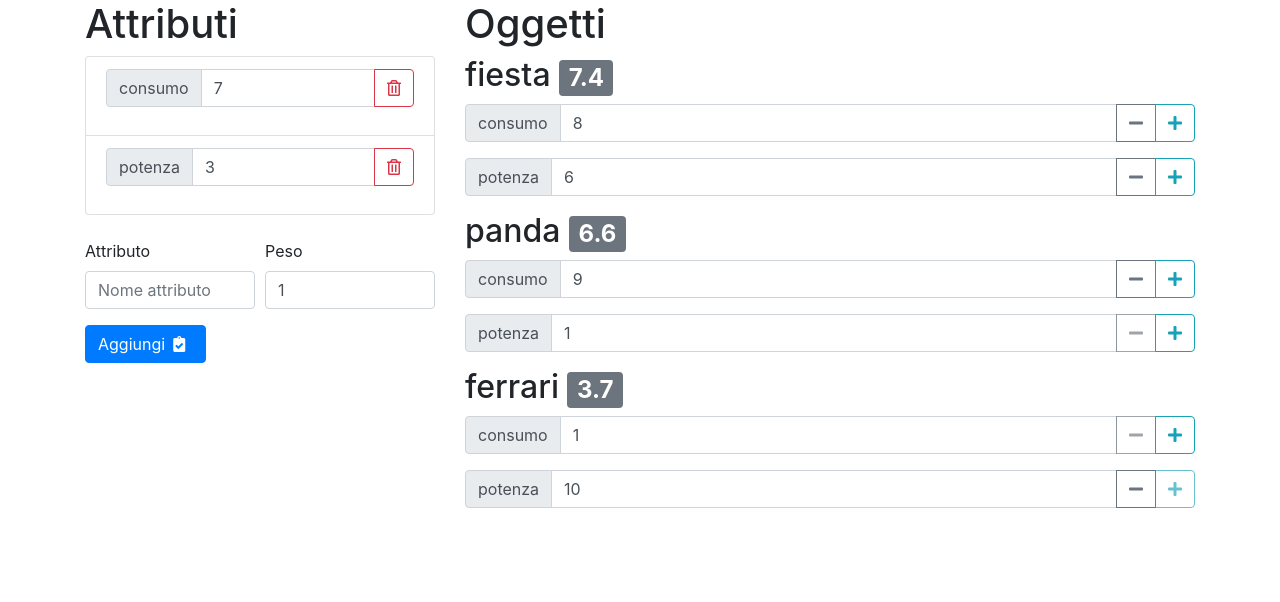
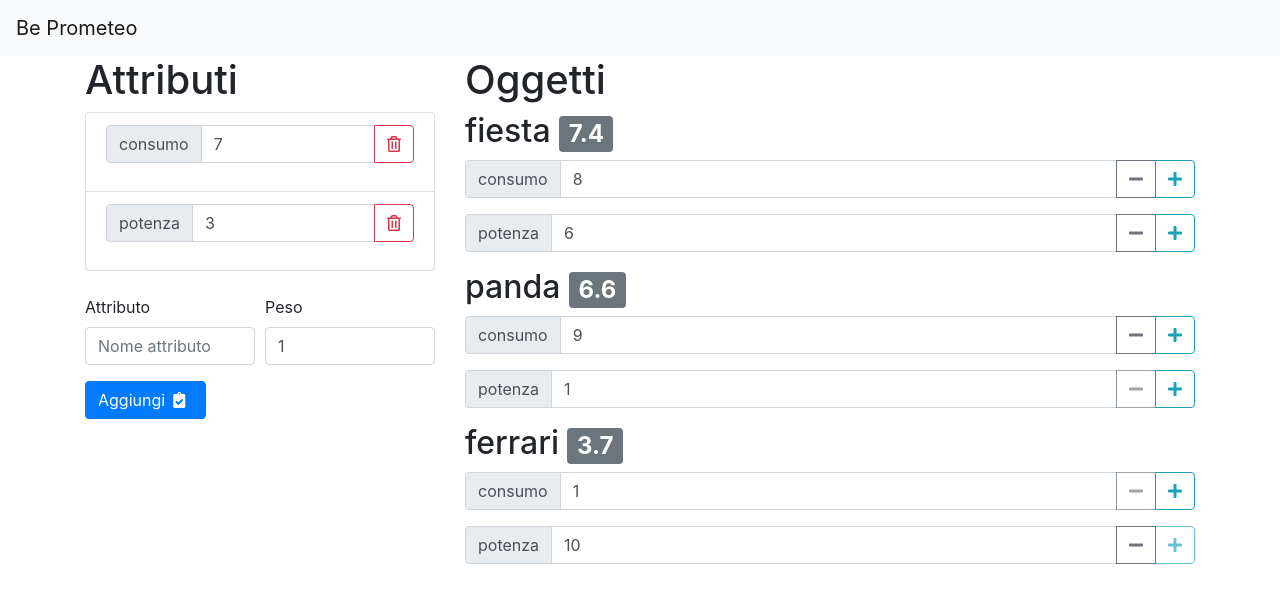
Before and after one commit to Belingheri/chooser, a React (Create React App) app: page / in a window 1280 px wide. Shown: the top 602 px of the page. Built offline with nearby package versions, Linux system fonts and the light colour scheme.

Commit message:
add app name

```diff
--- a/src/App.js
+++ b/src/App.js
@@ -1,5 +1,5 @@
 import { useState } from "react";
-import { Container, Row, Col } from "react-bootstrap";
+import { Container, Row, Col, Navbar } from "react-bootstrap";
 
 import Attributi from "./components/Attributi";
 import Elementi from "./components/Elementi";
@@ -127,6 +127,10 @@
   };
 
   return (
+    <div>
+      <Navbar bg="light">
+        <Navbar.Brand href="#home">Be Prometeo</Navbar.Brand>
+      </Navbar>
       <Container>
         <Row>
           <Col sm={4}>
@@ -146,6 +150,7 @@
           </Col>
         </Row>
       </Container>
+    </div>
   );
 }
 
```
Also changed, not shown: 1 other file (tests, documents, lock files or other folders). Lines whose indentation alone changed are shown as unchanged.
